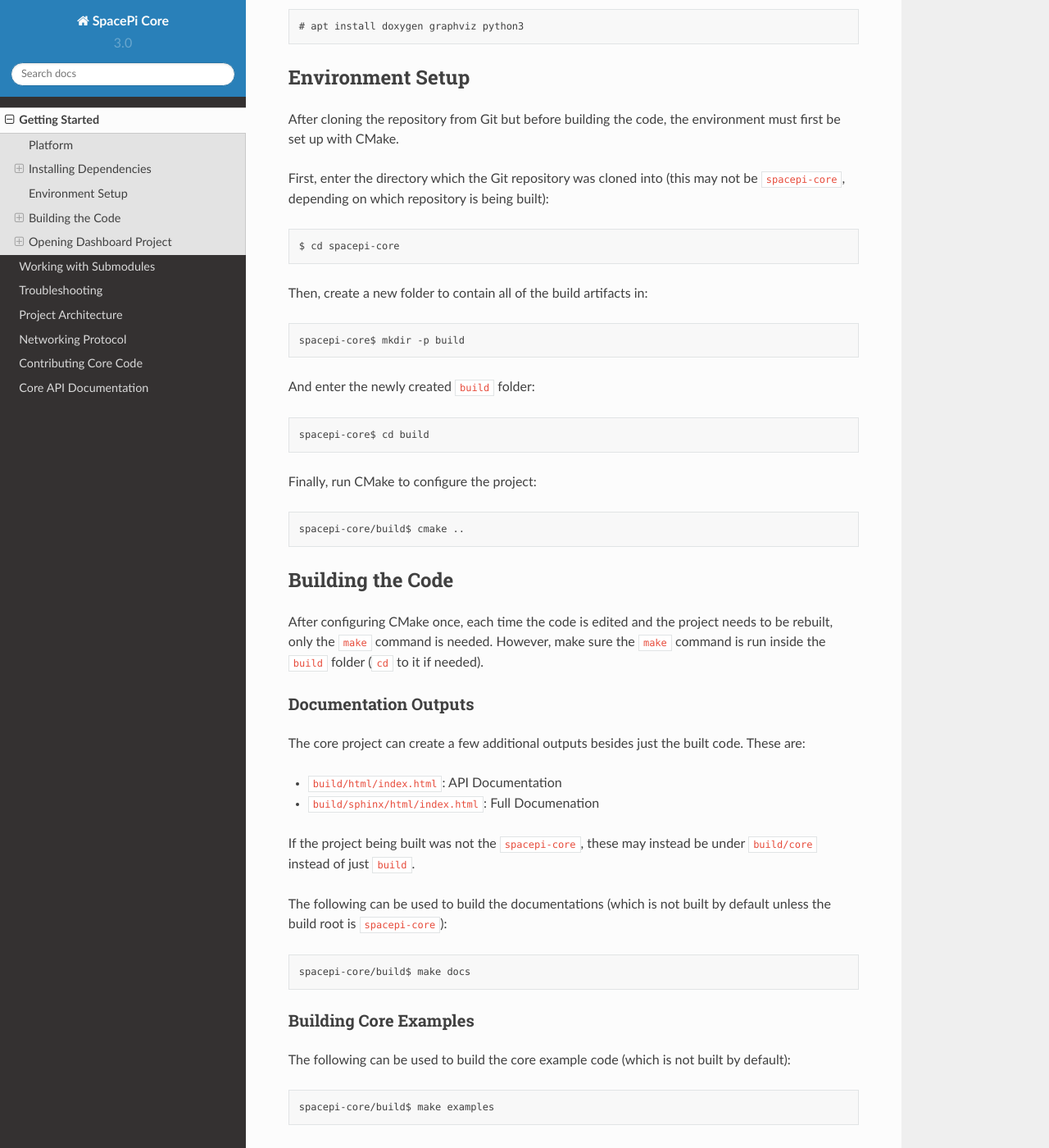
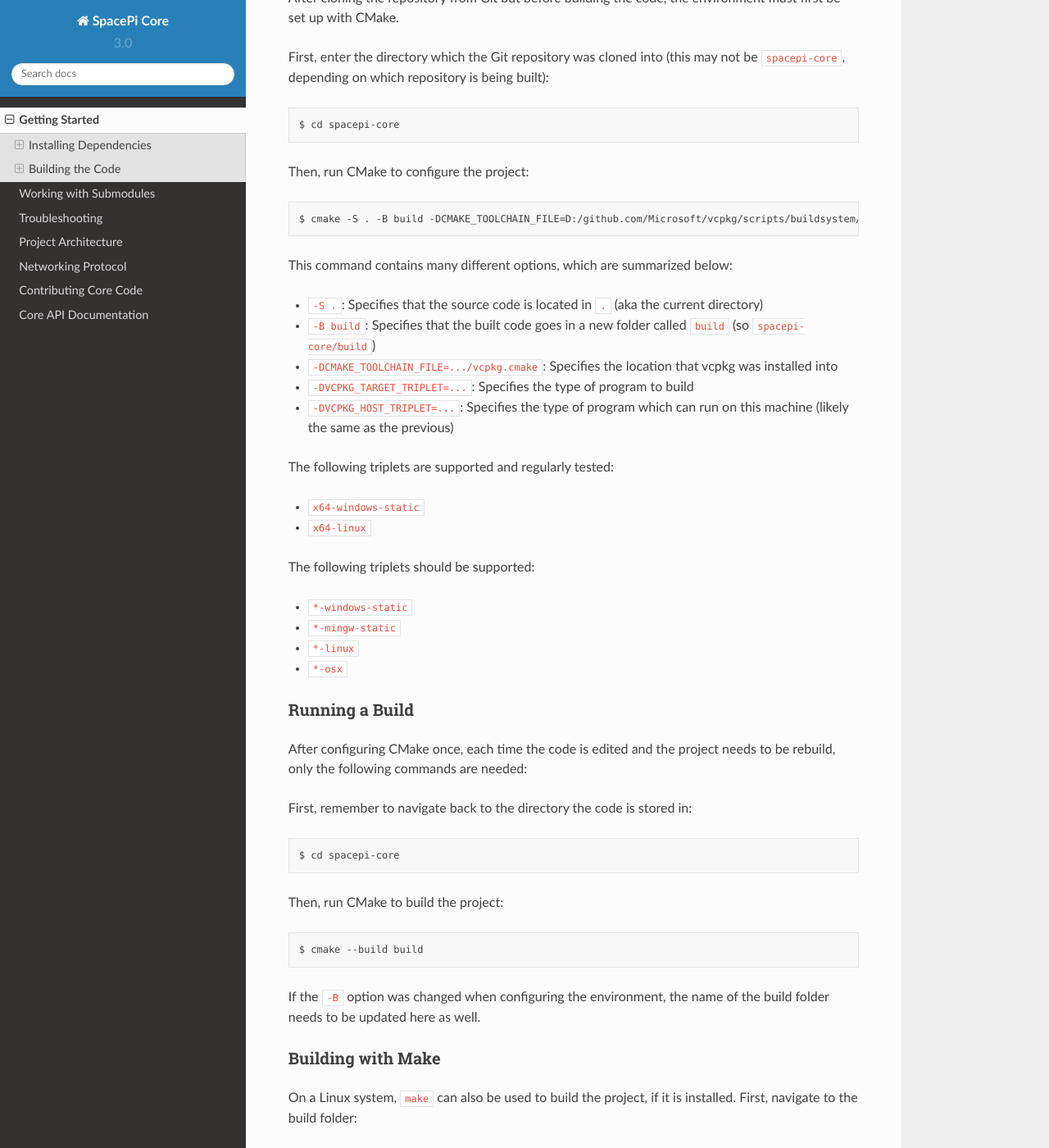
Before and after one commit to wildcat-rocketry/spacepi-core, a Sphinx documentation site: the page built from docs/detailed/getting-started.rst, in a window 1280 px wide and 1400 px high, scrolled down 942 px. Shown: the whole window at 82% size. Built offline with Sphinx 7.4.7 and the Read the Docs theme 2.0.0, drawn with Linux system fonts in a browser that asks for light colours; some of the changed text lies outside the part shown.

Commit message:
Added vcpkg configuration file

```diff
--- a/docs/conf.py
+++ b/docs/conf.py
@@ -1,7 +1,7 @@
 import subprocess
 import os
 
-author                  = "Zach Deibert"
+author                  = "Wildcat Rocketry Club"
 breathe_default_project = "spacepi"
 breathe_projects        = { "spacepi": os.environ.get("BUILD_DIR", ".") + "/xml" }
 extensions              = [ "breathe" ]
--- a/docs/detailed/getting-started.rst
+++ b/docs/detailed/getting-started.rst
@@ -1,53 +1,40 @@
 Getting Started
 ===============
-
-Platform
---------
-
-This page expects that the host which is compiling the SpacePi code is Linux-based.
-On a non-Linux-based machine, there are a few options available for development:
-
-1. Use the Windows Subsystem for Linux: https://docs.microsoft.com/en-us/windows/wsl/install-win10
-2. Install Linux in a virtual machine
-3. Install Linux on another computer and remote into it
 
 Installing Dependencies
 -----------------------
 
-All commands in this section are tested on Debian 10.
-Other versions or operating systems may cause differing results/errors.
+Standard Software Install
+*************************
 
-Minimal Installation
-********************
+The following software packages are required to do SpacePi development:
 
-.. code-block:: text
+1. Git: https://git-scm.com/
+2. CMake: https://cmake.org/
+3. vcpkg: https://vcpkg.io/
+4. Compiler Toolchain
 
-    # apt update
-    # apt install cmake build-essential protobuf-compiler libprotoc-dev libprotobuf-dev libboost-all-dev
+Full Software Install
+*********************
 
-Installation for Dashboard
-**************************
+The following software packages are optional, but installing them enables more of SpacePi's functionality:
 
-.. code-block:: text
+1. Visual Studio 2019 Preview 10+: https://visualstudio.microsoft.com/vs/preview/
+2. .NET 6.0 Preview 3+: https://dotnet.microsoft.com/download/dotnet/6.0
+3. Doxygen and Graphviz: https://www.doxygen.nl/
+4. Python 3+: https://www.python.org/
 
-    # apt install openjdk-11-jdk-headless
+Windows Subsystem for Linux
+***************************
 
-Installation for API Documentation
-**********************************
+If building on a Windows machine, it may be desired to have a Linux environment as well to build in.
+This can be achieved though the Windows Subsystem for Linux: https://docs.microsoft.com/en-us/windows/wsl/install-win10
 
-.. code-block:: text
+Building the Code
+-----------------
 
-    # apt install doxygen graphviz
-
-Installation for Full Documentation
-***********************************
-
-.. code-block:: text
-
-    # apt install doxygen graphviz python3
-
-Environment Setup
------------------
+Build System Setup
+******************
 
 After cloning the repository from Git but before building the code, the environment must first be set up with CMake.
 
@@ -57,98 +44,73 @@ First, enter the directory which the Git repository was cloned into (this may no
 
     $ cd spacepi-core
 
-Then, create a new folder to contain all of the build artifacts in:
+Then, run CMake to configure the project:
 
 .. code-block:: text
 
-    spacepi-core$ mkdir -p build
+    $ cmake -S . -B build -DCMAKE_TOOLCHAIN_FILE=D:/github.com/Microsoft/vcpkg/scripts/buildsystem/vcpkg.cmake -DVCPKG_TARGET_TRIPLET=x64-windows-static -DVCPKG_HOST_TRIPLET=x64-windows-static
 
-And enter the newly created :code:`build` folder:
+This command contains many different options, which are summarized below:
+
+* :code:`-S .`: Specifies that the source code is located in :code:`.` (aka the current directory)
+* :code:`-B build`: Specifies that the built code goes in a new folder called :code:`build` (so :code:`spacepi-core/build`)
+* :code:`-DCMAKE_TOOLCHAIN_FILE=.../vcpkg.cmake`: Specifies the location that vcpkg was installed into
+* :code:`-DVCPKG_TARGET_TRIPLET=...`: Specifies the type of program to build
+* :code:`-DVCPKG_HOST_TRIPLET=...`: Specifies the type of program which can run on this machine (likely the same as the previous)
+
+The following triplets are supported and regularly tested:
+
+* :code:`x64-windows-static`
+* :code:`x64-linux`
+
+The following triplets should be supported:
+
+* :code:`*-windows-static`
+* :code:`*-mingw-static`
+* :code:`*-linux`
+* :code:`*-osx`
+
+Running a Build
+***************
+
+After configuring CMake once, each time the code is edited and the project needs to be rebuild, only the following commands are needed:
+
+First, remember to navigate back to the directory the code is stored in:
 
 .. code-block:: text
 
-    spacepi-core$ cd build
+    $ cd spacepi-core
 
-Finally, run CMake to configure the project:
+Then, run CMake to build the project:
 
 .. code-block:: text
 
-    spacepi-core/build$ cmake ..
+    $ cmake --build build
 
-Building the Code
------------------
+If the :code:`-B` option was changed when configuring the environment, the name of the build folder needs to be updated here as well.
 
-After configuring CMake once, each time the code is edited and the project needs to be rebuilt, only the :code:`make` command is needed.
-However, make sure the :code:`make` command is run inside the :code:`build` folder (:code:`cd` to it if needed).
+Building with Make
+******************
 
-Documentation Outputs
-*********************
-
-The core project can create a few additional outputs besides just the built code.
-These are:
-
-* :code:`build/html/index.html`: API Documentation
-* :code:`build/sphinx/html/index.html`: Full Documenation
-
-If the project being built was not the :code:`spacepi-core`, these may instead be under :code:`build/core` instead of just :code:`build`.
-
-The following can be used to build the documentations (which is not built by default unless the build root is :code:`spacepi-core`):
+On a Linux system, :code:`make` can also be used to build the project, if it is installed.
+First, navigate to the build folder:
 
 .. code-block:: text
 
-    spacepi-core/build$ make docs
+    $ cd spacepi-core/build
 
-Building Core Examples
-**********************
+Then, run Make to build the project:
 
-The following can be used to build the core example code (which is not built by default):
+..code-block:: text
 
-.. code-block:: text
+    $ make
 
-    spacepi-core/build$ make examples
+Building with Visual Studio
+***************************
 
-Opening Dashboard Project
--------------------------
+If Microsoft Visual Studio is installed, it also can be used to build the project.
 
-The dashboard project can be imported into either Eclipse IDE or IntelliJ IDEA IDE.
-The following commands must be run on the platform on which the IDE is running.
-Therefore, if the code is being built on WSL but the IDE is running on Windows, these commands should be run on Windows and not WSL.
+To build any C++ code, there should be a solution located in the build folder.
+For example, if building the :code:`spacepi-core` repository, the solution file is located at :code:`spacepi-core/build/spacepi-core.sln`.
 
-These commands all assume the :code:`spacepi-core` repository was cloned.
-If a different repository was cloned, instead use :code:`spacepi-other/core`.
-
-Eclipse IDE
-***********
-
-Windows commands:
-
-.. code-block:: text
-
-    spacepi-core\dashboard> .\gradlew.bat eclipse
-
-Linux commands:
-
-.. code-block:: text
-
-    spacepi-core/dashboard$ ./gradlew eclipse
-
-Then, import the project into Eclipse by going to :code:`File` > :code:`Import...`, then select :code:`General` > :code:`Existing Projects into Workspace`, then select the :code:`spacepi-core/dashboard` folder as the project root directory and import the project.
-Now, the project can be built and run directly from Eclipse.
-
-IDEA IDE
-********
-
-Windows commands:
-
-.. code-block:: text
-
-    spacepi-core\dashboard> .\gradlew.bat idea
-
-Linux commands:
-
-.. code-block:: text
-
-    spacepi-core/dashboard$ ./gradlew idea
-
-Then, import the project into IDEA and select the :code:`spacepi-core/dashboard` folder as the project root directory.
-Now, the project can be built and run directly from IDEA.
+To build the C# dashboard application, there is a solution file located at :code:`spacepi-core/build/_dashboard/SpacePi Dashboard.sln`.
```
Also changed, not shown: vcpkg.json (added, +13 -0 lines).
